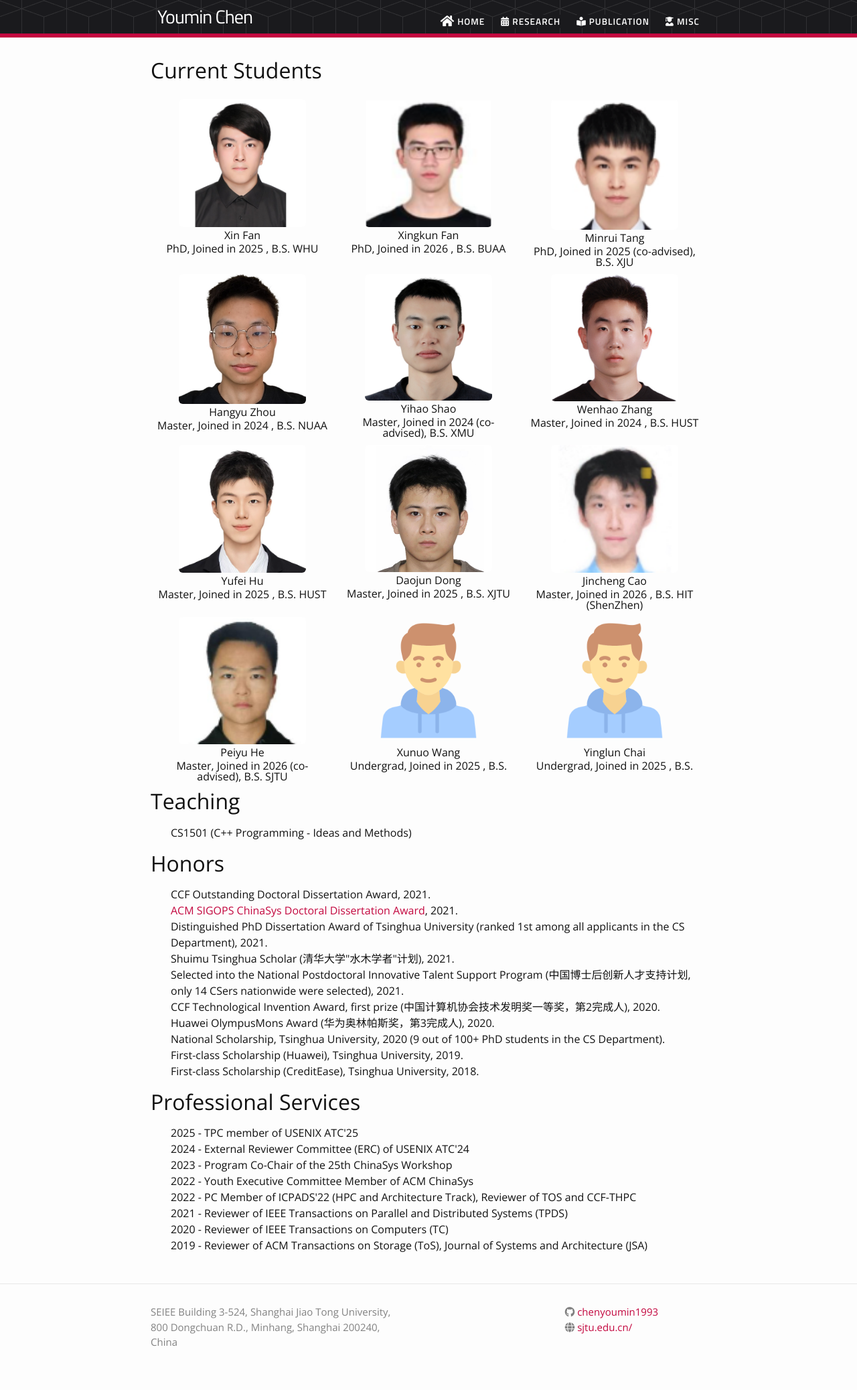
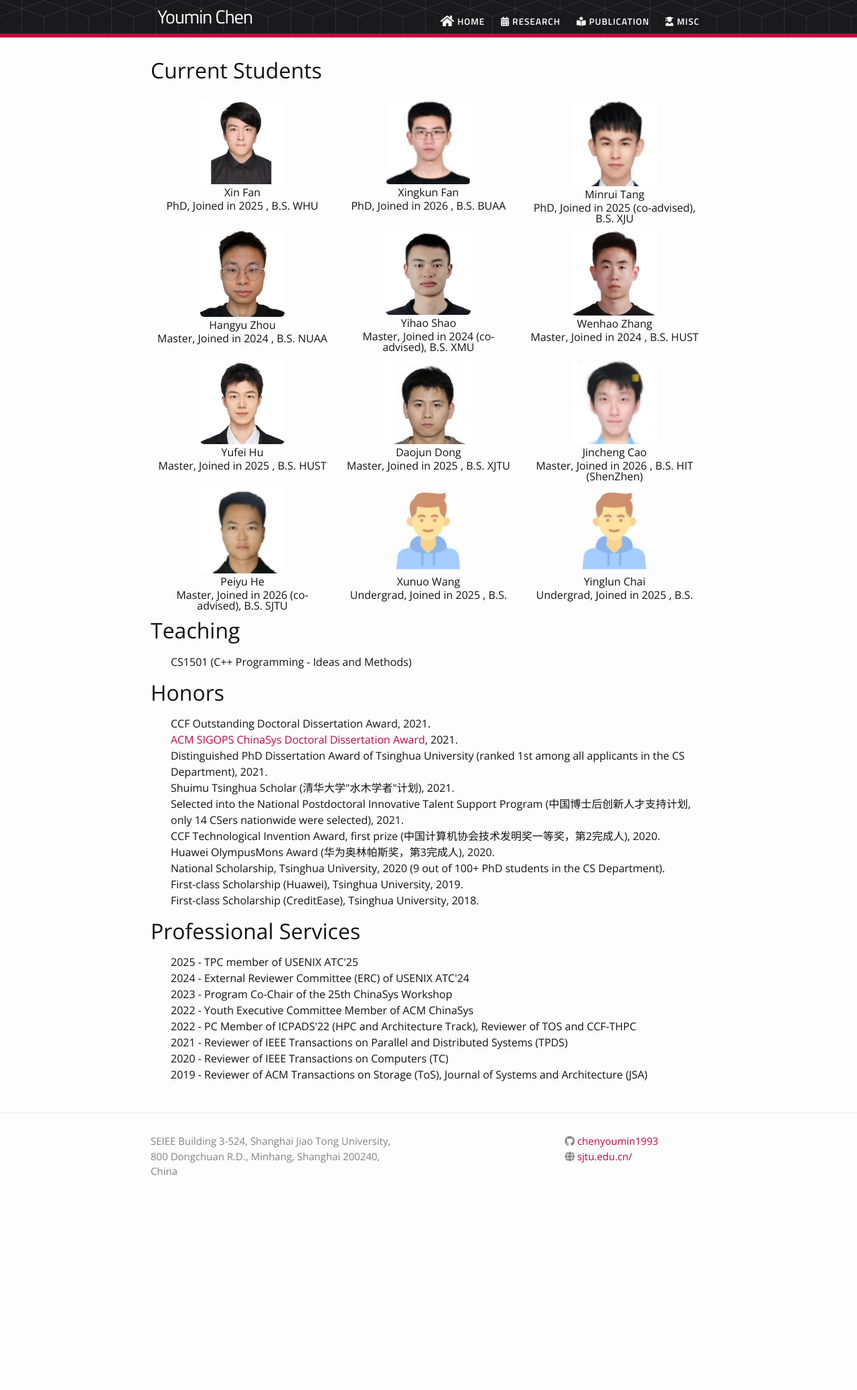
Before and after one commit to chenyoumin1993/chenyoumin1993.github.io, a Jekyll site: the page built from misc.md, in a window 1280 px wide. Shown: the whole page at 67% size. Built offline with Jekyll 4.4.1, drawn with Linux system fonts in a browser that asks for light colours; nearby versions of some CDN libraries; after the commit the page ends 1820 px from its top, so only the background shows below that.

Commit message:
Update misc.md

```diff
--- a/misc.md
+++ b/misc.md
@@ -21,7 +21,7 @@ permalink: /misc/
     {% endif %}
 
       <div class="col-md-4 align-items-center text-center">
-          <img src="{{ins.profile_pic | prepend: site.baseurl }}" class="rounded w-75">
+          <img src="{{ins.profile_pic | prepend: site.baseurl }}" class="rounded w-50">
           {% if ins.webpage %}
           <p style="margin-top:0px;margin-bottom:0px"><a href="{{ ins.webpage }}">{{ins.name}}</a></p>
           {% else %}
```
